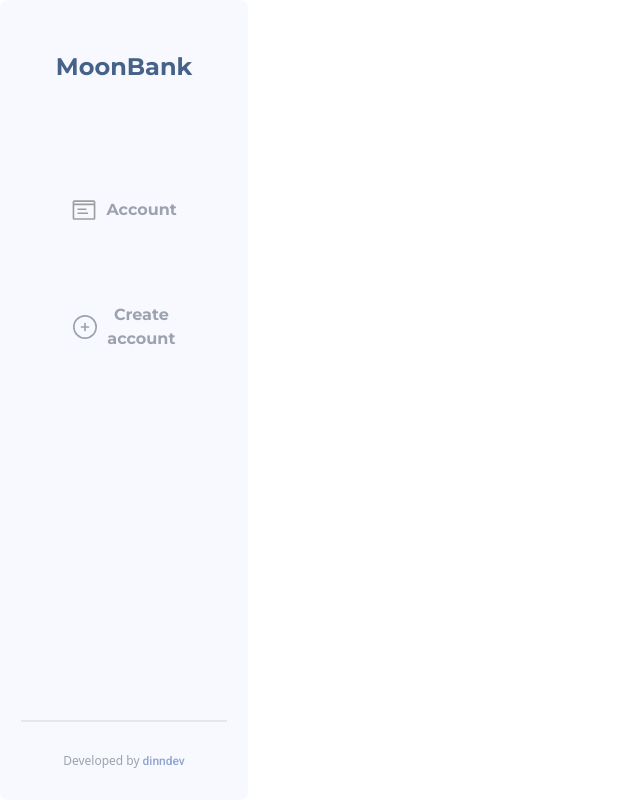
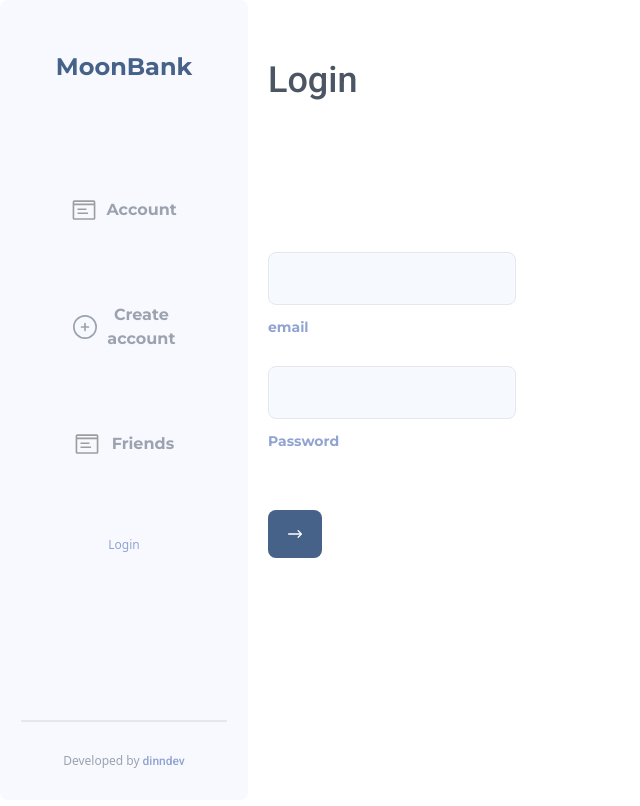
Before and after one commit to dinndev/moonbank, a React (Create React App) app: page /moonbank/account/login in a window 1280 px wide. Shown: the top 806 px of the page, without its empty margins (0-640 px from the left). Built offline with nearby package versions, Linux system fonts and the light colour scheme; what react-alert-template-basic would draw is missing.

Commit message:
:construction: React router still work in progress
Login and sign up added but react router still has a lot to fix

```diff
--- a/package.json
+++ b/package.json
@@ -52,6 +52,7 @@
   },
   "devDependencies": {
     "autoprefixer": "^10.4.2",
+    "card-number-generator": "^0.0.2",
     "gh-pages": "^3.2.3",
     "postcss": "^8.4.6",
     "react-currency-format": "^1.1.0",
--- a/src/App.js
+++ b/src/App.js
@@ -1,32 +1,18 @@
 import Nav from "./Components/Nav";
-import { useState } from "react";
 import Usercontrol from "./Components/UserControl";
 import ManageExpences from "./Components/ManageExpences";
-import { BrowserRouter, Link, Routes, Route } from "react-router-dom";
+import { BrowserRouter, Link, Routes, Route, Outlet } from "react-router-dom";
 import Login from "./Components/Login";
-import Signup from "./Components/signup";
+import Signup from "./Components/Signup";
 
 function App() {
-  const [isLoggedIn, setIsLoggedIn] = useState(false);
   return (
-    <BrowserRouter>
-      <div className="App transition-all flex w-screen">
-        <Nav />
-        <div className="w-4/5 flex m-5">
-          <Routes>
-            <Route
-              path="moonbank/account"
-              element={
-                <>
-                  <ManageExpences /> <Usercontrol />
-                </>
-              }
-            />
-            <Route path="moonbank" element={<Signup />} />
-          </Routes>
-        </div>
+    <div className="App transition-all flex w-screen">
+      <Nav />
+      <div className="w-4/5  flex m-5">
+        <Outlet />
       </div>
-    </BrowserRouter>
+    </div>
   );
 }
 
--- a/src/Components/Login.js
+++ b/src/Components/Login.js
@@ -1,7 +1,128 @@
-import React from "react";
+import React, { useEffect } from "react";
+import { useForm } from "react-hook-form";
+import { Link } from "react-router-dom";
+import Arrow from "./Svg/Arrow";
+import { useTransactionContext } from "../States/TransactionContext";
+import { useAlert } from "react-alert";
+import { message } from "card-number-generator/src/validator";
+import { useNavigate, useLocation } from "react-router";
 
 const Login = () => {
-  return <div>Login</div>;
+  const [{ accounts, user, isLoggedIn }, dispatch] = useTransactionContext();
+  useEffect(() => {
+    localStorage.setItem("User", JSON.stringify(user));
+  }, [user]);
+  const alert = useAlert();
+  const location = useLocation();
+  const navigate = useNavigate();
+  const {
+    register,
+    handleSubmit,
+    resetField,
+    setError,
+    clearErrors,
+    formState: { errors },
+  } = useForm({
+    defaultValues: {
+      email: "",
+      password: "",
+    },
+  });
+
+  const getAccountInfo = (data) => {
+    const { email, password } = data;
+    const userFromInput = {
+      email,
+      password,
+    };
+    if (verifyAccount(userFromInput)) {
+      const currentUser = accounts.filter(
+        ({ email }) => email === userFromInput.email
+      );
+      dispatch({
+        type: "TOGGLE_LOGIN",
+        isLoggedIn: true,
+      });
+      dispatch({
+        type: "SET_USER",
+        user: currentUser[0],
+      });
+      const from = location.state?.from?.pathname
+        ? `${location.state?.from?.pathname}`
+        : "login";
+      navigate(from);
+    } else {
+      setError("password", {
+        type: "manual",
+        message: "email or password is incorrect",
+      });
+      setError("email", {
+        type: "manual",
+        message: "email or password is incorrect",
+      });
+    }
+  };
+
+  const verifyAccount = (user) => {
+    return accounts.some(
+      ({ email, password }) =>
+        email === user.email && password === user.password
+    );
+  };
+  return (
+    <div className="w-full h-full">
+      <div className="flex justify-start items-start h-1/5 mt-10">
+        <h1 className="text-4xl font-robotoSemiBold text-gray-600">Login</h1>
+      </div>
+      {errors.email?.message === "true" ? (
+        clearErrors("email")
+      ) : (
+        <p className="mb-10 text-red-400 text-sm font-robotoSemiBold">
+          {errors.email?.message}
+        </p>
+      )}
+      <form
+        action=""
+        className="w-2/4 h-3/4"
+        onSubmit={handleSubmit(getAccountInfo)}
+      >
+        <div className="flex w-full h-1/5 ">
+          <div className="flex h-20 w-2/4 mr-2 flex-col">
+            <input
+              className="border p-5 outline-none h-2/3 rounded-lg bg-inputColor"
+              type="email"
+              name="email"
+              {...register("email", { required: "true" })}
+            />
+            <label
+              htmlFor="email"
+              className="text-secondary font-montserratBold mt-3 text-sm"
+            >
+              email
+            </label>
+          </div>
+        </div>
+        <div className="flex h-20 w-2/4 mr-2 flex-col">
+          <input
+            className="border p-5 outline-none h-2/3 rounded-lg bg-inputColor"
+            type="password"
+            name="password"
+            {...register("password", { required: "true" })}
+            autoComplete={"confirm password"}
+          />
+          <label
+            htmlFor="password "
+            className="text-secondary font-montserratBold mt-3 text-sm"
+          >
+            Password
+          </label>
+        </div>
+        <button className="bg-primary mt-16 rounded-lg p-5" type="submit">
+          <Arrow />
+        </button>
+      </form>
+    </div>
+  );
 };
 
 export default Login;
--- a/src/Components/Nav.js
+++ b/src/Components/Nav.js
@@ -1,8 +1,9 @@
-import Accountssvg from "./Svg/AccountsSvg";
 import AccountSvg from "./Svg/AccountSvg";
 import Addaccountsvg from "./Svg/AddAccountSvg";
 import { Link } from "react-router-dom";
+import { useTransactionContext } from "../States/TransactionContext";
 const Nav = () => {
+  const [{ user }, dispatch] = useTransactionContext();
   return (
     <nav className="w-1/5 bg-navBg h-screen rounded-lg flex flex-col justify-evenly items-center">
       <h1 className=" font-montserratBold h-1/6 flex justify-center items-center text-2xl text-primary">
@@ -11,7 +12,7 @@ const Nav = () => {
       <ul className="flex-1 mt-16 flex flex-col justify-start items-center w-full h-4/5">
         <Link
           className="flex items-center w-6/12 justify-evenly"
-          to="moonbank/account"
+          to={`account`}
         >
           <AccountSvg />
           <p className="text-gray-400 text-center text-md font-montserratBold">
@@ -20,13 +21,26 @@ const Nav = () => {
         </Link>
         <Link
           className="flex mt-20 mb-20 items-center w-6/12 justify-evenly "
-          to="moonbank"
+          to="signup"
         >
           <Addaccountsvg />
 
           <p className="text-gray-400 text-center text-md font-montserratBold">
             Create <br /> account
           </p>
+        </Link>
+        <Link
+          className="flex mb-20 items-center w-6/12 justify-evenly "
+          to="moonbank"
+        >
+          <AccountSvg />
+
+          <p className="text-gray-400 text-center text-md font-montserratBold">
+            Friends
+          </p>
+        </Link>
+        <Link to="account/login" className="text-xs text-secondary">
+          Login
         </Link>
       </ul>
       <div className="border-t-2 w-5/6 h-footerHeight flex justify-center items-center bot">
--- /dev/null
+++ b/src/Components/Route/PrivateRoute.js
@@ -0,0 +1,18 @@
+import React from "react";
+import { Route, Navigate } from "react-router-dom";
+import { useLocation } from "react-router";
+import { useTransactionContext } from "/Users/aladinpenagunda/Desktop/Activities/moonbank/src/States/TransactionContext";
+
+export default function PrivateRoute({ children }) {
+  const [{ isLoggedIn, user, expenceList }] = useTransactionContext();
+  const useAuth = () => {
+    return user && isLoggedIn;
+  };
+  const location = useLocation();
+  const auth = useAuth();
+  return user.card ? (
+    children
+  ) : (
+    <Navigate to="login" replace state={{ from: location }} />
+  );
+}
--- a/src/Components/Withdraw.js
+++ b/src/Components/Withdraw.js
@@ -5,8 +5,9 @@ import { useAlert } from "react-alert";
 import MoneySvg from "./Svg/MoneySvg";
 const Withdraw = () => {
   const [onChangeWithdrawValue, setOnChangeWithdrawValue] = useState("");
-  const [{ totalFunds }, dispatch] = useTransactionContext();
+  const [{ totalFunds, user }, dispatch] = useTransactionContext();
   const alert = useAlert();
+
   const handleSubmit = (e) => {
     e.preventDefault();
     if (onChangeWithdrawValue !== "") {
--- a/src/Components/signup.js
+++ b/src/Components/signup.js
@@ -1,9 +1,19 @@
-import React from "react";
+import React, { useEffect } from "react";
 import { useForm } from "react-hook-form";
 import { Link } from "react-router-dom";
 import Arrow from "./Svg/Arrow";
+import { useTransactionContext } from "../States/TransactionContext";
+import cardGen from "card-number-generator";
+import { useAlert } from "react-alert";
 
 const Signup = () => {
+  const [{ accounts }, dispatch] = useTransactionContext();
+
+  const alert = useAlert();
+  useEffect(() => {
+    // sett the users to local storage when accounts array change
+    localStorage.setItem("Users", JSON.stringify(accounts));
+  }, [accounts]);
   const {
     register,
     handleSubmit,
@@ -11,8 +21,42 @@ const Signup = () => {
     formState: { errors },
   } = useForm();
   const getAccountInfo = (data) => {
-    console.log(data);
+    const { userName, email, password } = data;
+    const randomCardNumber = cardGen({ issuer: "MasterCard" });
+    const userInfo = {
+      userName,
+      email,
+      password,
+      id: randomCardNumber,
+      card: randomCardNumber,
+    };
+
+    // check if user exist
+    if (!isUserExist(email)) {
+      dispatch({
+        type: "ADD_USER",
+        account: userInfo,
+      });
+      alert.show(`${email} successfuly registered`, {
+        type: "success",
+      });
+      // reset fields
+      resetField("email");
+      resetField("password");
+      resetField("userName");
+    } else {
+      // show error if the user exist
+      alert.show(`${email} already exist`, {
+        type: "error",
+      });
+      return;
+    }
   };
+  const isUserExist = (signUpEmail) => {
+    return accounts.some(({ email }) => email === signUpEmail);
+  };
+
+  // console.log(accounts);
   return (
     <div className="w-full h-full">
       <div className="flex justify-start items-start h-1/5 mt-10">
@@ -26,7 +70,7 @@ const Signup = () => {
         onSubmit={handleSubmit(getAccountInfo)}
       >
         <div className="flex w-full h-1/5 ">
-          <div className="flex h-20 w-2/4 mr-10  flex-col">
+          <div className="flex h-20 w-2/4 mr-10 flex-col">
             <input
               className="border h-2/3 outline-none p-5 rounded-lg bg-inputColor"
               type="email"
@@ -74,14 +118,14 @@ const Signup = () => {
           <Arrow />
         </button>
 
-        <p className="mt-6 text-xs text-gray-500">
-          Already hanve an account ?
+        {/* <p className="mt-6 text-xs text-gray-500">
+          Already have an account ?{" "}
           <span>
             <Link to="login" className="text-xs text-secondary">
               Login
             </Link>
           </span>
-        </p>
+        </p> */}
       </form>
     </div>
   );
--- a/src/index.js
+++ b/src/index.js
@@ -1,5 +1,8 @@
 import React from "react";
 import ReactDOM from "react-dom";
+import Usercontrol from "./Components/UserControl";
+import ManageExpences from "./Components/ManageExpences";
+import Signup from "./Components/Signup";
 import App from "./App";
 import reportWebVitals from "./reportWebVitals";
 import "./Styles/index.css";
@@ -8,11 +11,38 @@ import AlertTemplate from "react-alert-template-basic";
 import { TransactionContextProvider } from "./States/TransactionContext";
 import { initialState, reducer } from "./States/reducer";
 import { options } from "./alertOption";
+import { BrowserRouter, Routes, Route } from "react-router-dom";
+import Login from "./Components/Login";
+import PrivateRoute from "./Components/Route/PrivateRoute";
 ReactDOM.render(
   <React.StrictMode>
     <TransactionContextProvider initialState={initialState} reducer={reducer}>
       <AlertProvider template={AlertTemplate} {...options}>
-        <App />
+        <BrowserRouter>
+          <Routes>
+            <Route path="moonbank" element={<App />}>
+              <Route
+                path="*"
+                element={
+                  <main style={{ padding: "1rem" }}>
+                    <p>Bonk! There's nothing here!</p>
+                  </main>
+                }
+              />
+              <Route
+                path="account"
+                element={
+                  <PrivateRoute>
+                    <ManageExpences />
+                    <Usercontrol />
+                  </PrivateRoute>
+                }
+              />
+              <Route path="account/login" element={<Login />} />
+              <Route path="signup" element={<Signup />} />
+            </Route>
+          </Routes>
+        </BrowserRouter>
       </AlertProvider>
     </TransactionContextProvider>
   </React.StrictMode>,
```
Also changed, not shown: src/Components/AccountInfo.js (+18 -5 lines), src/Components/Svg/AccountsSvg.js (deleted, +0 -18 lines), src/States/reducer.js (+27 -3 lines), 1 other file (tests, documents, lock files or other folders).
